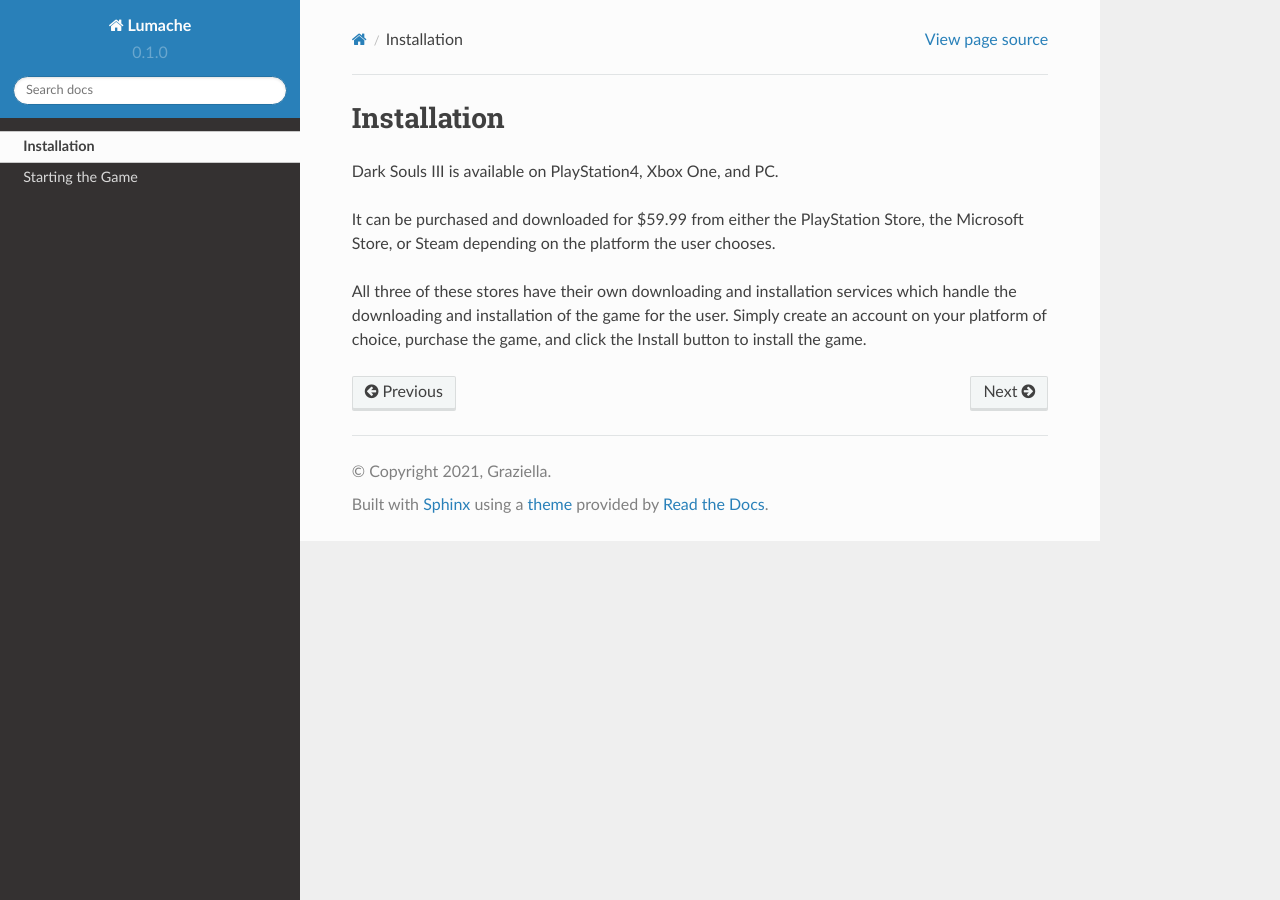
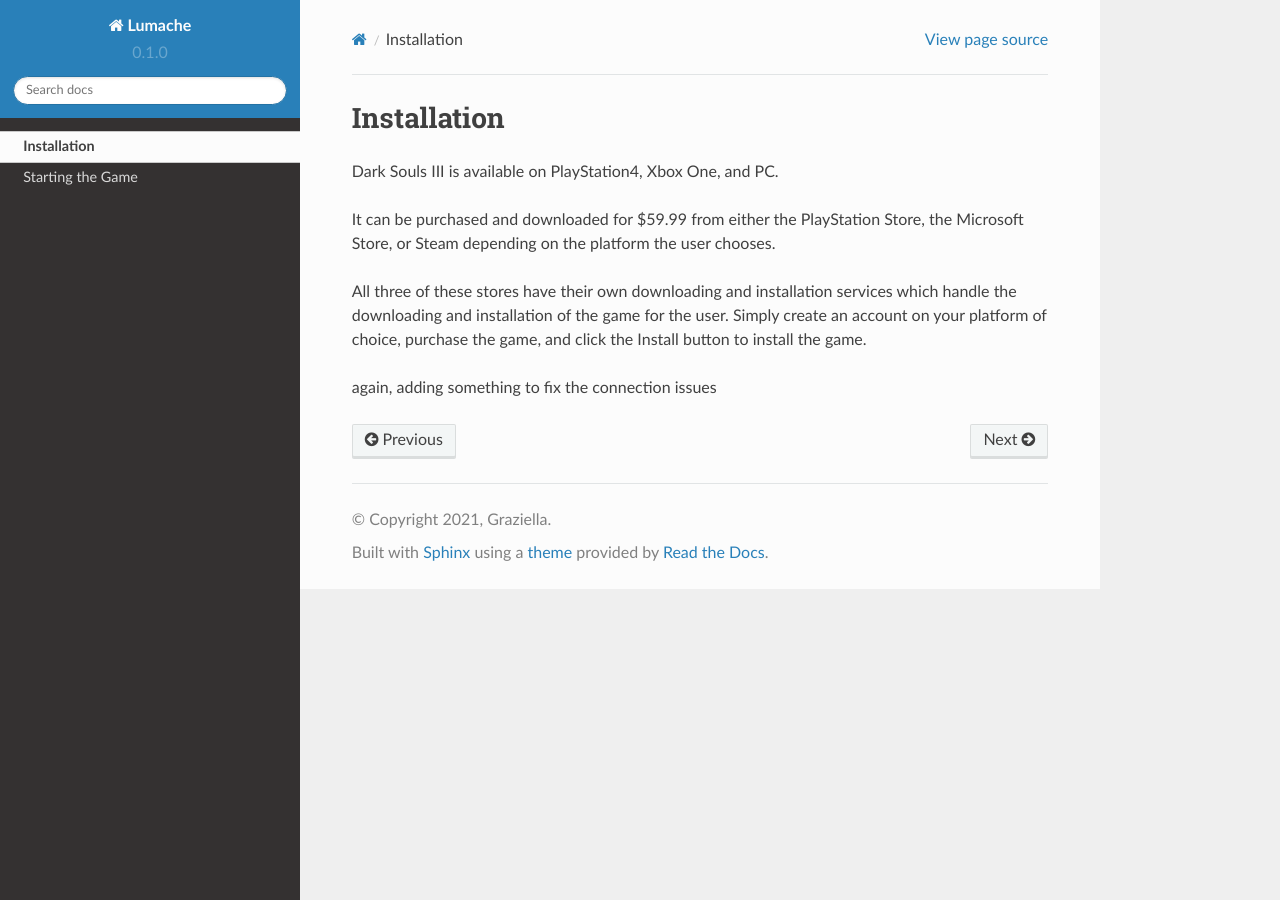
Before and after one commit to pulsfortjf/Dark-Souls-III-Docs, a Sphinx documentation site: the page built from docs/source/install.rst, in a window 1280 px wide. Built offline with Sphinx 7.4.7 and the Read the Docs theme 2.0.0, drawn with Linux system fonts in a browser that asks for light colours.

Commit message:
Update install.rst

```diff
--- a/docs/source/install.rst
+++ b/docs/source/install.rst
@@ -6,3 +6,5 @@ Dark Souls III is available on PlayStation4, Xbox One, and PC.
 It can be purchased and downloaded for $59.99 from either the PlayStation Store, the Microsoft Store, or Steam depending on the platform the user chooses.
 
 All three of these stores have their own downloading and installation services which handle the downloading and installation of the game for the user. Simply create an account on your platform of choice, purchase the game, and click the Install button to install the game.
+
+again, adding something to fix the connection issues
```
